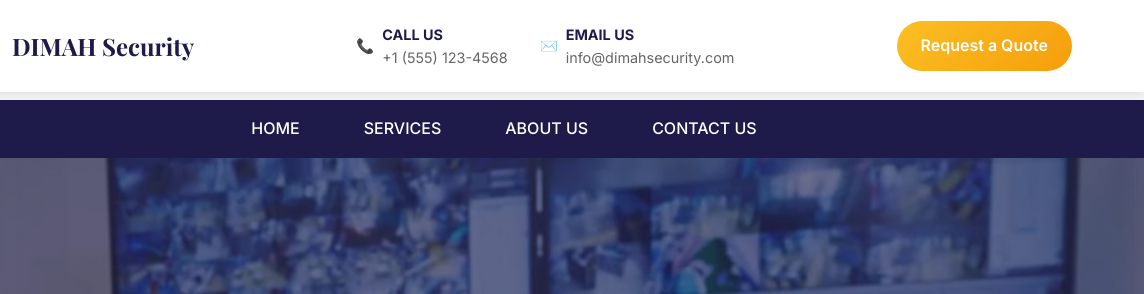
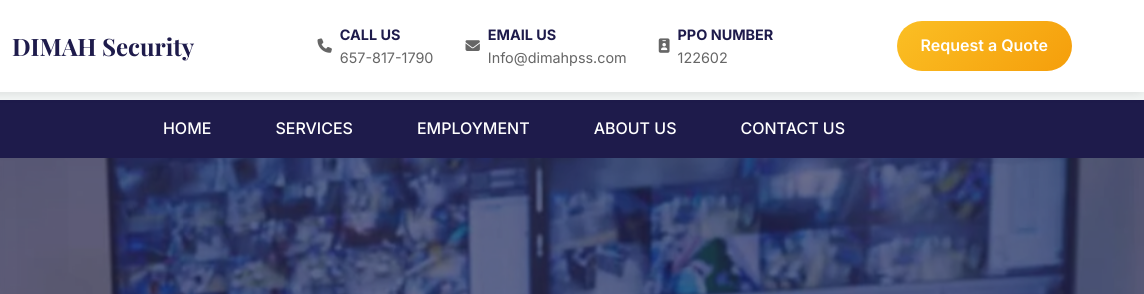
Before and after one commit to irfanaddin/DIMAH, a plain HTML site: page index.html in a window 1280 px wide. Shown: the top 294 px of the page, 136-1280 px from the left. Drawn offline with nearby package versions, Linux system fonts and the light colour scheme.

Commit message:
Update index.html

```diff
--- a/index.html
+++ b/index.html
@@ -1,15 +1,17 @@
 <!DOCTYPE html>
 <html lang="en">
 <head>
-    <meta charset="UTF-8">
-    <meta name="viewport" content="width=device-width, initial-scale=1.0">
+  <meta charset="UTF-8" />
+  <meta name="viewport" content="width=device-width, initial-scale=1.0"/>
   <title>DIMAH Private Security Services - Professional Security Solutions</title>
   <link href="https://fonts.googleapis.com/css2?family=Inter:wght@400;500;600;700&family=Playfair+Display:wght@600;700&display=swap" rel="stylesheet">
   <link rel="stylesheet" href="style.css">
   <link rel="stylesheet" href="https://cdnjs.cloudflare.com/ajax/libs/font-awesome/6.5.0/css/all.min.css">
-
+  <link rel="stylesheet" href="css/dimah-theme.css">
+  <link rel="stylesheet" href="https://cdnjs.cloudflare.com/ajax/libs/font-awesome/6.5.0/css/all.min.css">
 </head>
 <body>
+  <!-- Header -->
   <header class="header">
     <div class="header-container">
       <div class="logo">
@@ -19,17 +21,24 @@
 
       <div class="contact-info">
         <div class="contact-item">
-                    <span>📞</span>
+          <i class="fas fa-phone"></i>
           <div>
             <strong>CALL US</strong><br>
-                        <span>+1 (555) 123-4568</span>
+            <span>657-817-1790</span>
           </div>
         </div>
         <div class="contact-item">
-                    <span>✉️</span>
+          <i class="fas fa-envelope"></i>
           <div>
             <strong>EMAIL US</strong><br>
-                        <span>info@dimahsecurity.com</span>
+            <span>Info@dimahpss.com</span>
+          </div>
+        </div>
+        <div class="contact-item">
+          <i class="fas fa-id-badge"></i>
+          <div>
+            <strong>PPO NUMBER</strong><br>
+            <span>122602</span>
           </div>
         </div>
       </div>
@@ -38,19 +47,21 @@
     </div>
   </header>
 
+  <!-- Navigation -->
   <nav class="nav">
     <div class="nav-container">
       <button class="mobile-menu-toggle" onclick="toggleMobileMenu()">☰</button>
       <ul class="nav-menu" id="navMenu">
         <li><a href="index.html">HOME</a></li>
         <li><a href="services.html">SERVICES</a></li>
+        <li><a href="employment.html">EMPLOYMENT</a></li>
         <li><a href="about.html">ABOUT US</a></li>
         <li><a href="contact.html">CONTACT US</a></li>
       </ul>
     </div>
   </nav>
 
-    <!-- Hero Section with Slideshow -->
+  <!-- Hero with Slideshow -->
   <section class="hero" id="home">
     <div class="hero-slideshow">
       <img src="images/security1.jpeg" class="active" alt="Security team">
@@ -75,30 +86,23 @@
       </div>
       <div class="features-grid">
         <div class="feature-item">
-                    <div class="feature-icon">
-                        <i class="fa fa-user-shield" aria-hidden="true"></i>
-                    </div>
+          <div class="feature-icon"><i class="fa fa-user-shield" aria-hidden="true"></i></div>
           <h3>Experienced Professionals</h3>
           <p>Our guards are highly trained, licensed, and dedicated to your safety.</p>
         </div>
         <div class="feature-item">
-                    <div class="feature-icon">
-                        <i class="fa fa-cogs" aria-hidden="true"></i>
-                    </div>
+          <div class="feature-icon"><i class="fa fa-cogs" aria-hidden="true"></i></div>
           <h3>Customized Solutions</h3>
           <p>We tailor our security services to meet your unique needs and budget.</p>
         </div>
         <div class="feature-item">
-                    <div class="feature-icon">
-                        <i class="fa fa-bolt" aria-hidden="true"></i>
-                    </div>
+          <div class="feature-icon"><i class="fa fa-bolt" aria-hidden="true"></i></div>
           <h3>Rapid Response</h3>
           <p>Our 24/7 monitoring and mobile patrols ensure swift action when it matters most.</p>
         </div>
       </div>
     </div>
   </section>
-
 
   <section class="services" id="services">
     <div class="services-container">
@@ -132,13 +136,12 @@
           <p>We provide advanced surveillance solutions, including CCTV monitoring, remote video verification, and tailored camera systems. Our technology-backed services give you real-time insights and continuous oversight of your property.</p>
         </div>
       </div>
-            <div style="text-align: center; margin-top: 2rem;">
+
+      <div style="text-align:center;margin-top:2rem;">
         <a href="services.html" class="btn-primary">View All Services</a>
       </div>
     </div>
   </section>
-
-
 
   <section class="cta-section">
     <div class="container">
@@ -150,7 +153,8 @@
 
   <footer class="footer">
     <div class="footer-container">
-            <p>&copy; 2025 DIMAH Private Security Services. All rights reserved. | Licensed & Insured</p>
+      <p>&copy; 2025 DIMAH Private Security Services. All rights reserved. | Licensed &amp; Insured |
+        Phone: 657-817-1790 | Email: Info@dimahpss.com | HR: HR@dimahpss.com | PPO: 122602</p>
     </div>
   </footer>
 
```
Lines whose indentation alone changed are shown as unchanged.
